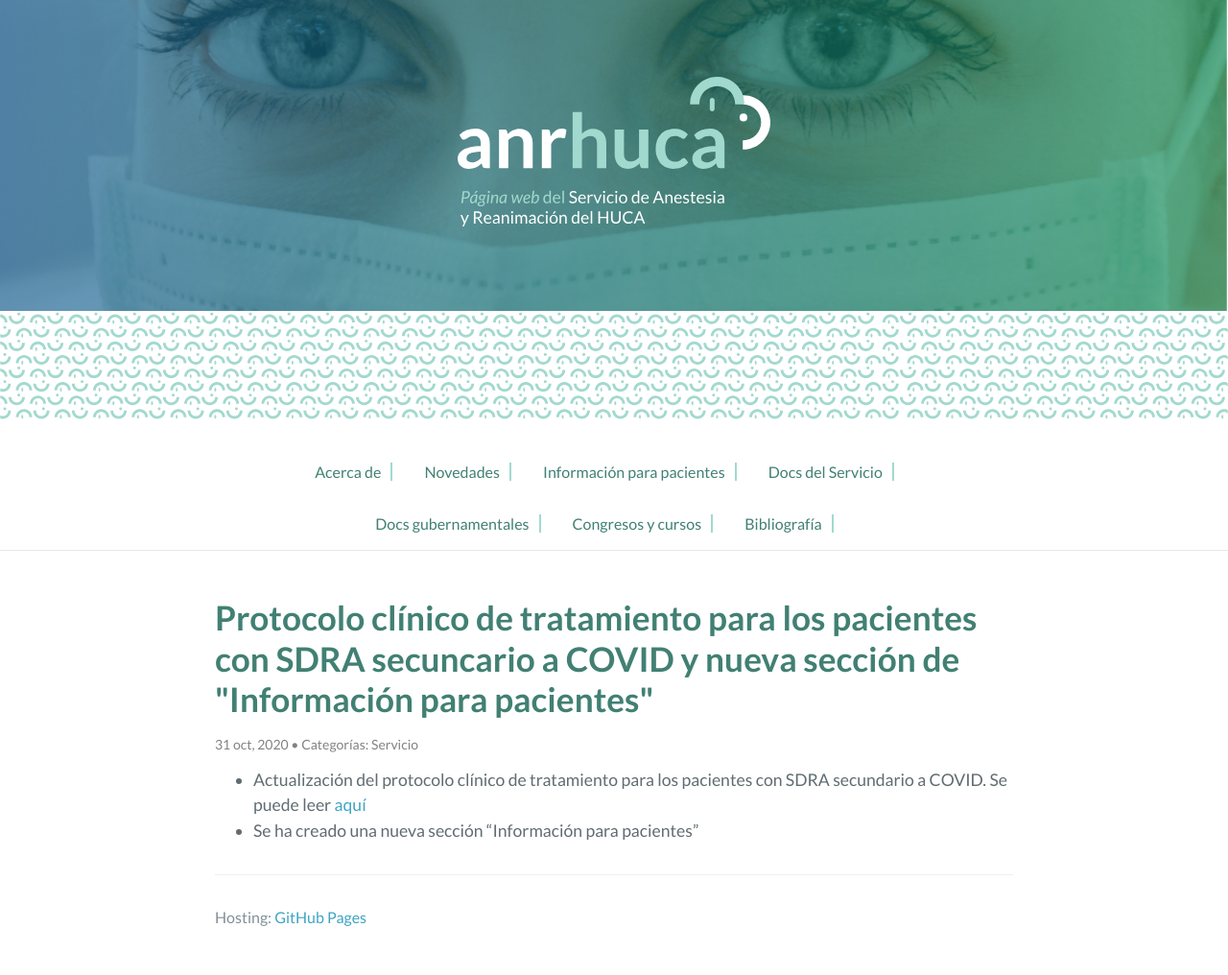
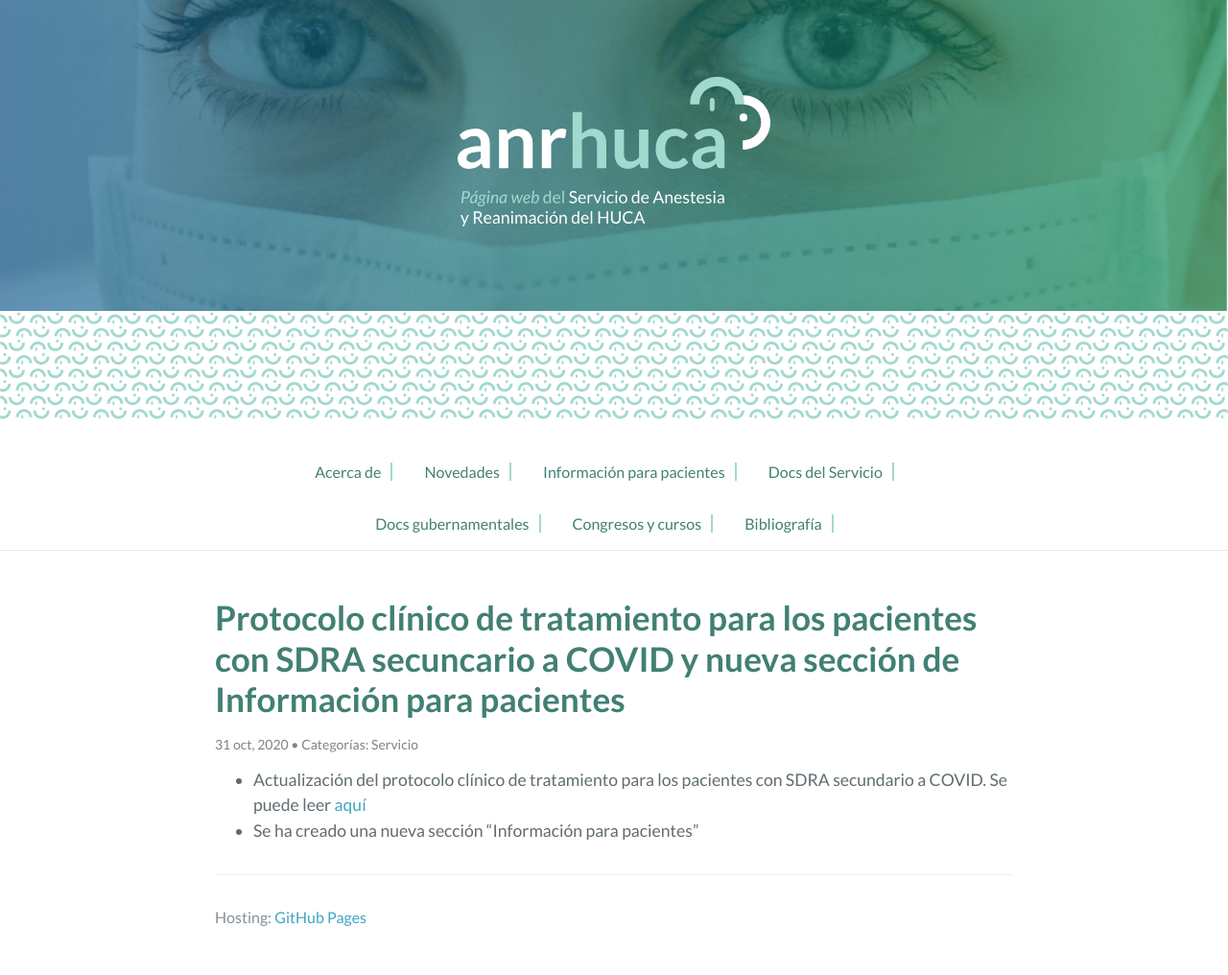
Before and after one commit to anrhuca/anrhuca.github.io, a Jekyll site: the page built from _posts/2020-10-31-protocolo-clinico-de-tratamiento-para-los-pacientes-con-sdra-secundario-a-covid.md, in a window 1280 px wide. Shown: the whole page at 96% size. Built offline with Jekyll 4.4.1, drawn with Linux system fonts in a browser that asks for light colours; our own code applies the rules of GitHub Pages for plain Markdown files.

```diff
--- a/_posts/2020-10-31-protocolo-clinico-de-tratamiento-para-los-pacientes-con-sdra-secundario-a-covid.md
+++ b/_posts/2020-10-31-protocolo-clinico-de-tratamiento-para-los-pacientes-con-sdra-secundario-a-covid.md
@@ -1,5 +1,5 @@
 ---
-title: Protocolo clínico de tratamiento para los pacientes con SDRA secuncario a COVID y nueva sección de "Información para pacientes"
+title: Protocolo clínico de tratamiento para los pacientes con SDRA secuncario a COVID y nueva sección de Información para pacientes
 tagline:
 categories: servicio
 image:
```
